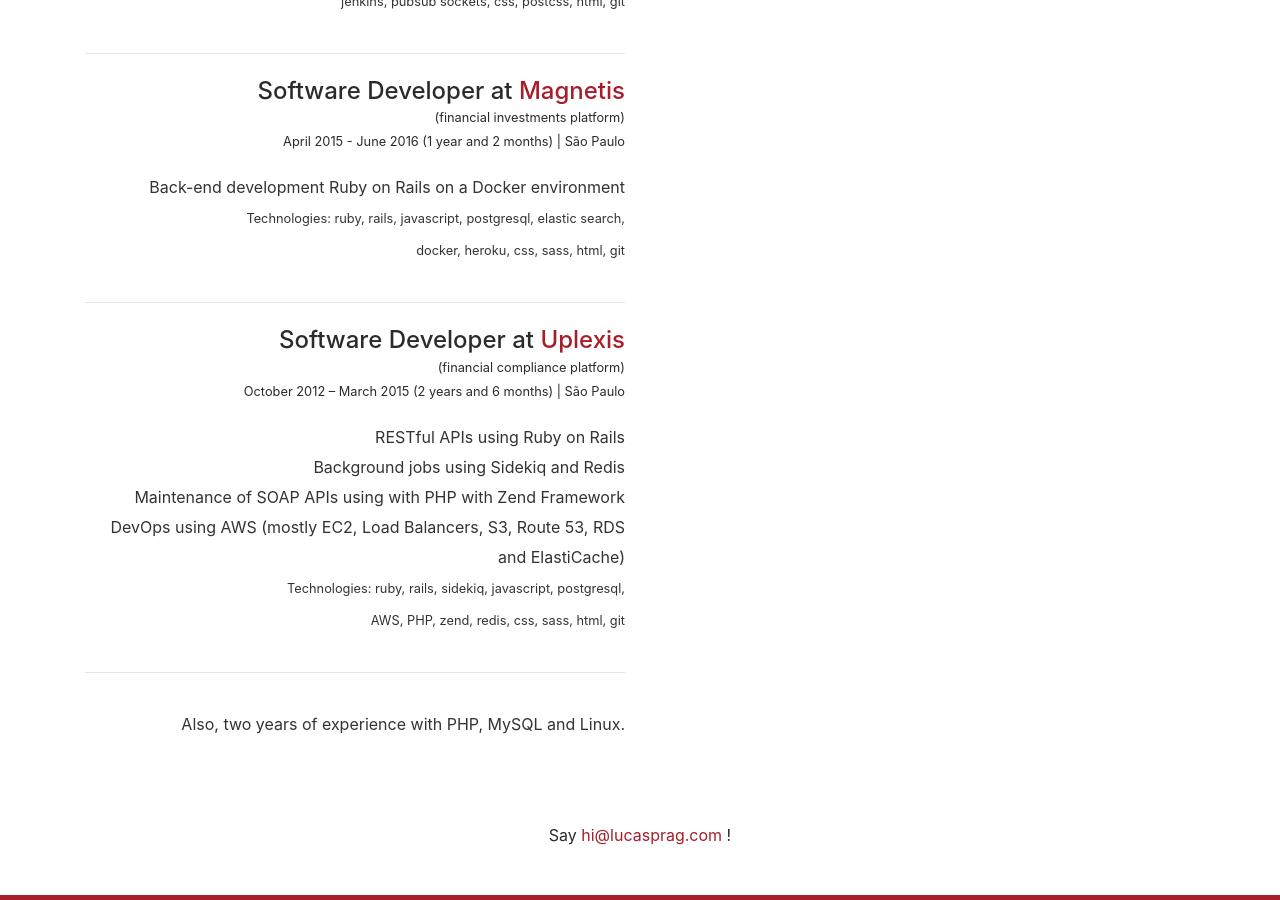
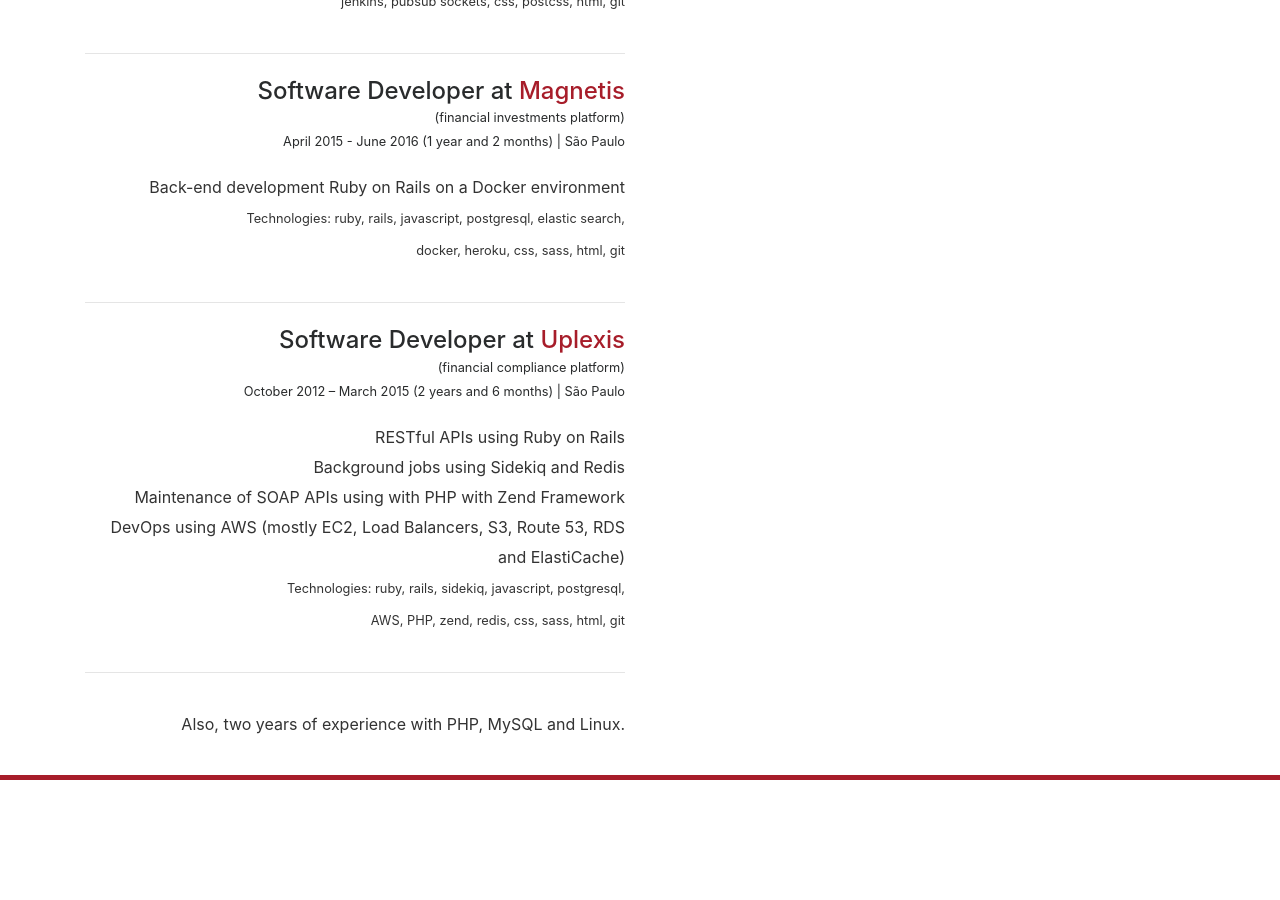
Before and after one commit to lucasprag/lucasprag, a Jekyll site: the page built from index.md, in a window 1280 px wide and 900 px high, scrolled down 1479 px. Built offline with Jekyll 4.4.1, drawn with Linux system fonts in a browser that asks for light colours; nearby versions of some CDN libraries; after the commit the page ends 2259 px from its top, so only the background shows below that.

Commit message:
Don't say hi.

```diff
--- a/_config.yml
+++ b/_config.yml
@@ -1,6 +1,6 @@
 title: Lucas Arantes
 metatitle: Lucas Arantes, a ruby developer
-email: hi@lucasprag.com
+email: lucas.ruby.dev@gmail.com
 description:
   Pragmatic programmer with more than 6 years of experience with Ruby, JavaScript and PHP.
   I like <strong>Ruby</strong> a lot, but I also like some others languages such as JavaScript and Elixir.
--- a/_layouts/default.html
+++ b/_layouts/default.html
@@ -17,8 +17,6 @@
         </div>
       </div>
 
-      {% include footer.html %}
-
       {{ content }}
     </div>
 
```
